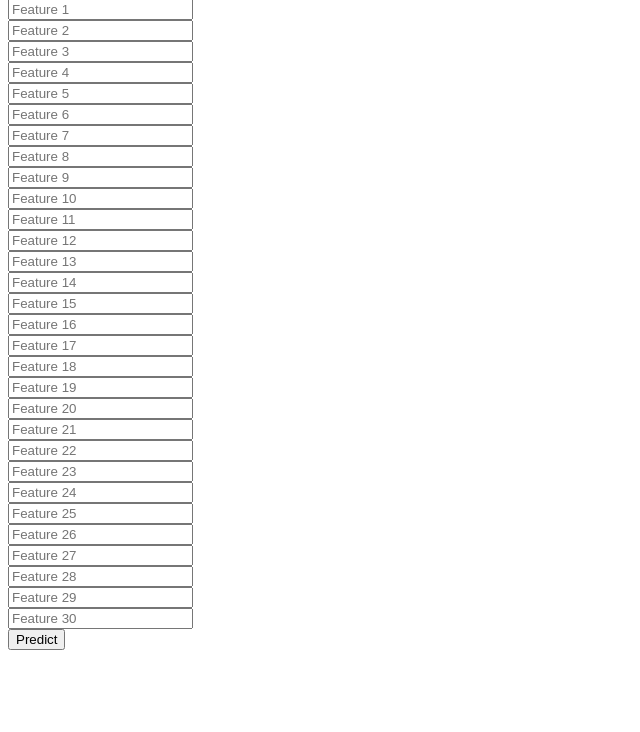
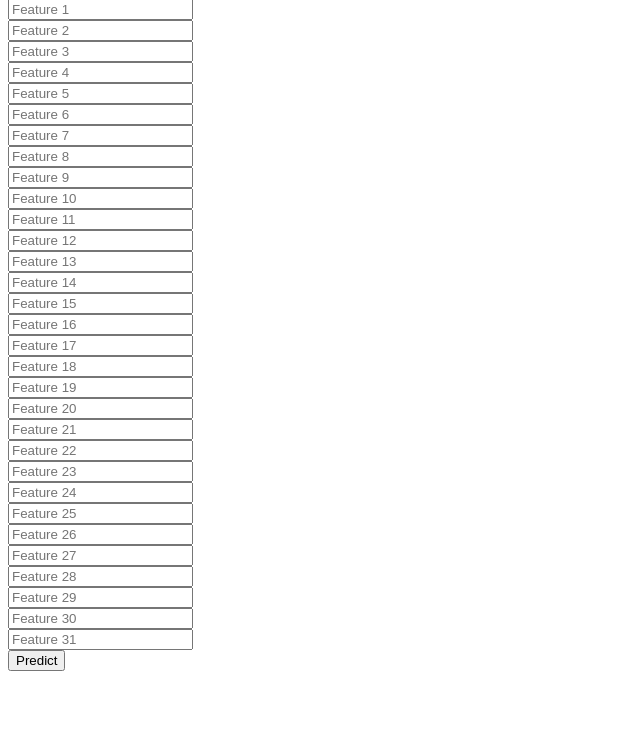
Before and after one commit to uthman399/breast-cancer-app, a Flask app: page / in a window 1280 px wide. Shown: the part 68-800 px from the top of the page, without its empty margins (0-640 px from the left). Run offline with Flask 3, Linux system fonts and the light colour scheme; parts of the project's set-up code (start-up, migrations or seed data) failed here and were passed over.

Commit message:
Update index.html

```diff
--- a/templates/index.html
+++ b/templates/index.html
@@ -6,7 +6,7 @@
 <body>
     <h2>Enter Tumor Features</h2>
     <form action="/predict" method="post">
-        {% for i in range(30) %}
+        {% for i in range(31) %}
             <input type="text" name="feature{{ i }}" placeholder="Feature {{ i+1 }}" required><br>
         {% endfor %}
         <input type="submit" value="Predict">
```
